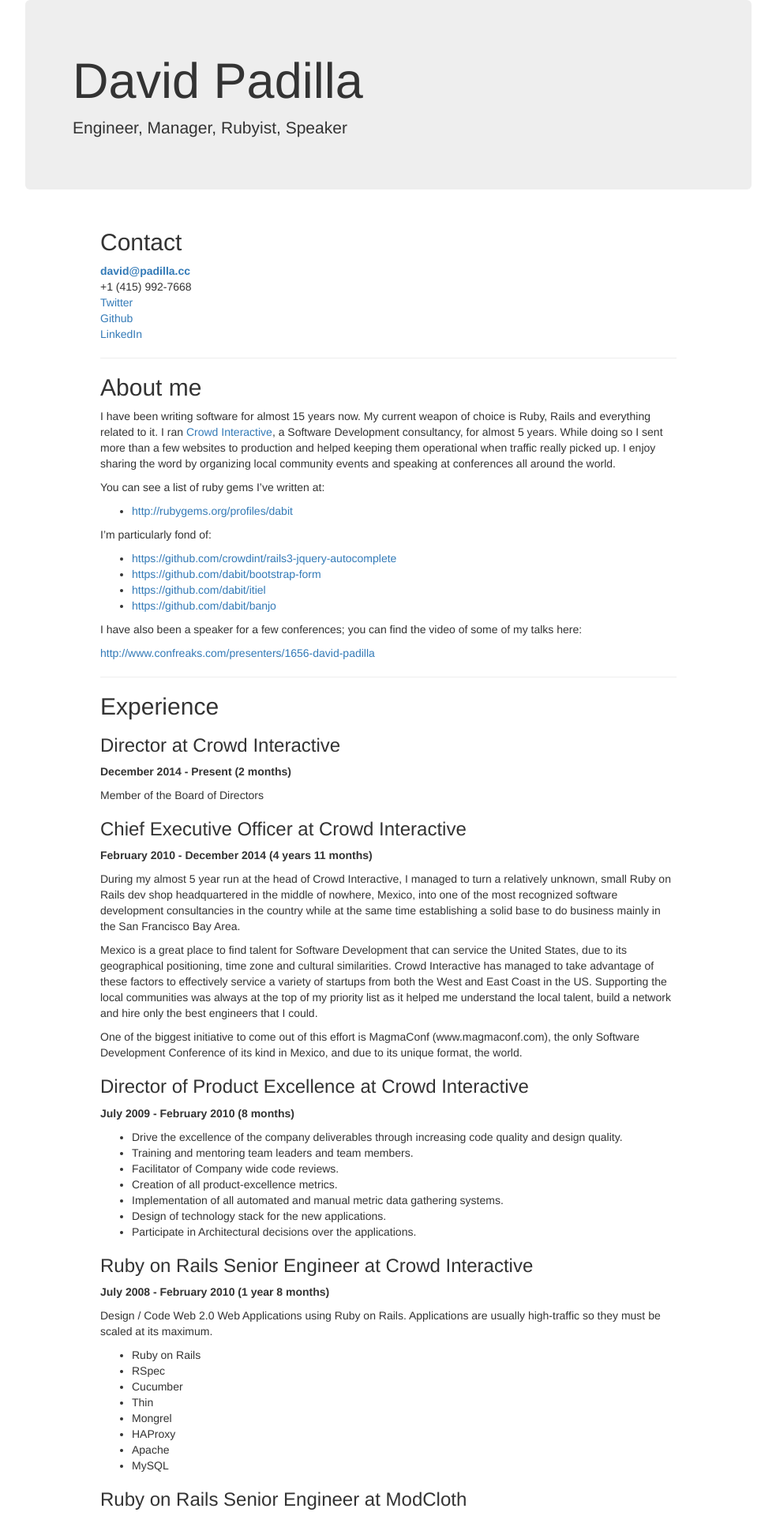
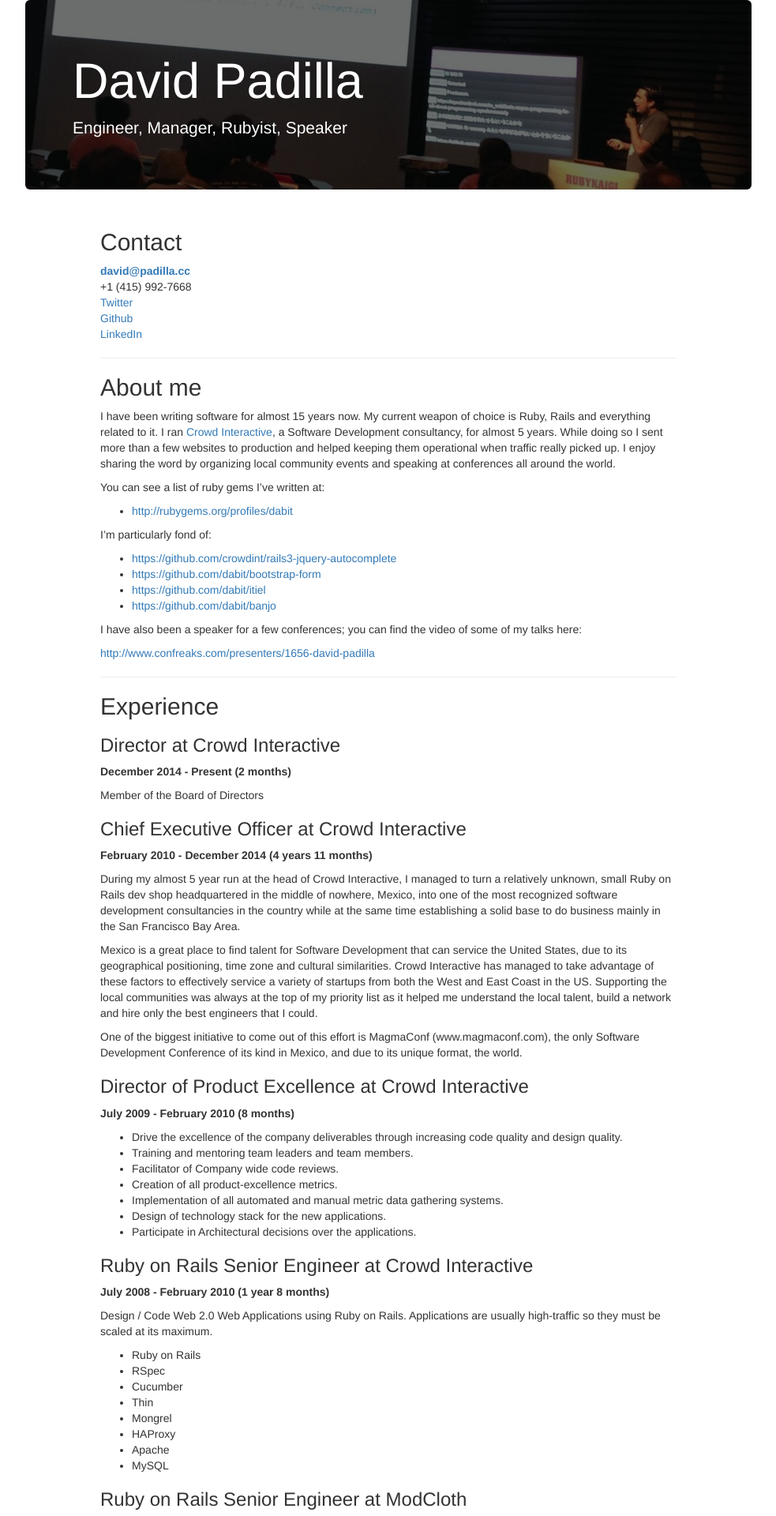
Before and after one commit to dabit/dabit.github.io, a Jekyll site: the page index.html, which Jekyll copies as it is, in a window 1280 px wide. Shown: the top 1920 px of the page at 79% size, without its empty margins (148-1131 px from the left). Built offline with Jekyll 4.4.1, drawn with Linux system fonts in a browser that asks for light colours.

Commit message:
Add the download link, header

```diff
--- a/index.html
+++ b/index.html
@@ -5,6 +5,18 @@
 <meta charset="utf-8" />
 <title>David Padilla : Engineer, Manager, Rubyist, Speaker.md</title>
 <link rel="stylesheet" href="https://maxcdn.bootstrapcdn.com/bootstrap/3.3.2/css/bootstrap.min.css">
+<style>
+.jumbotron {
+  background-image: url('img/banner.png');
+  color: white;
+}
+
+footer {
+  text-align: center;
+  margin-bottom: 50px;
+  font-size: 20px;
+}
+</style>
 </head>
 <body>
 <div class="container">
@@ -114,6 +126,10 @@
     <hr/>
     <h2 id="recommendations">Recommendations</h2>
     <p>Upon request</p>
+    <hr/>
+    <footer>
+      <a href="files/david-padilla.pdf">Download as PDF</a>
+    </footer>
   </div>
   </body>
   </html>
```
Also changed, not shown: img/banner.png (added), img/banner2.jpg (added), 2 other files.
